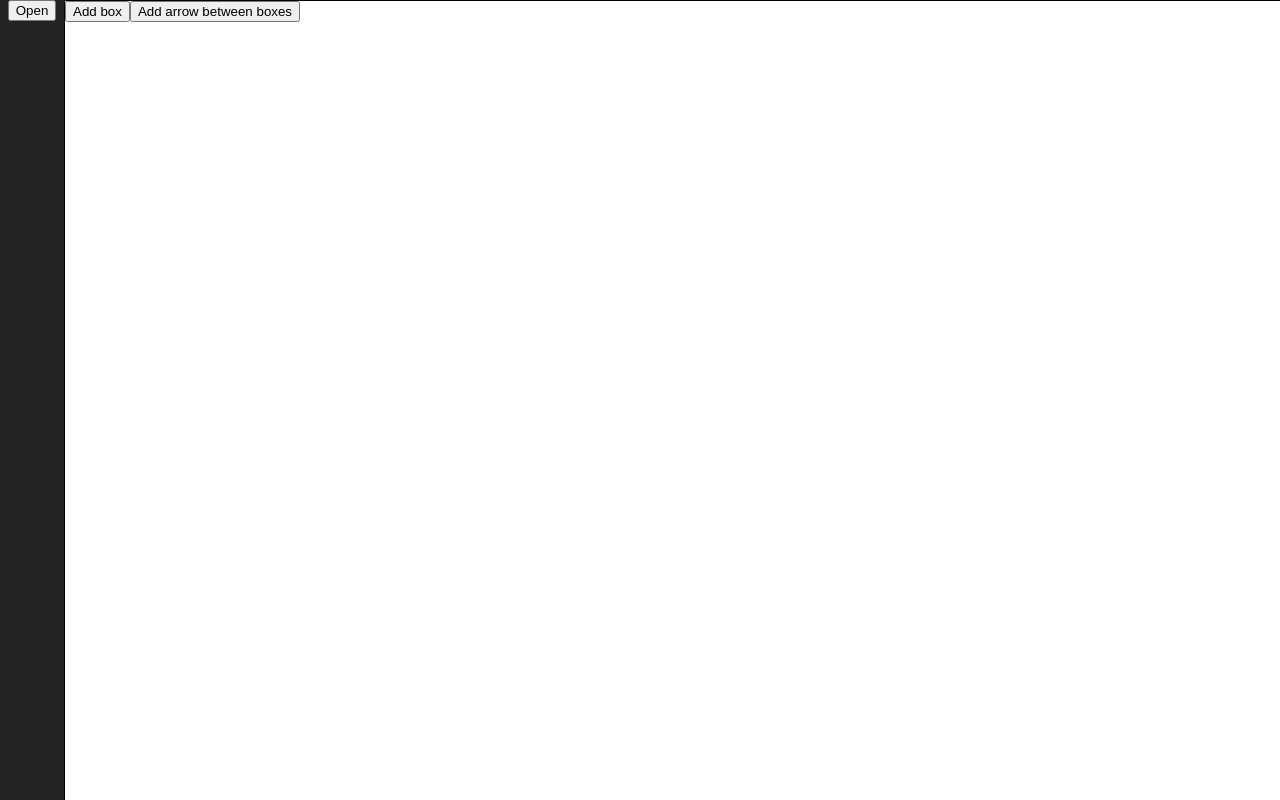
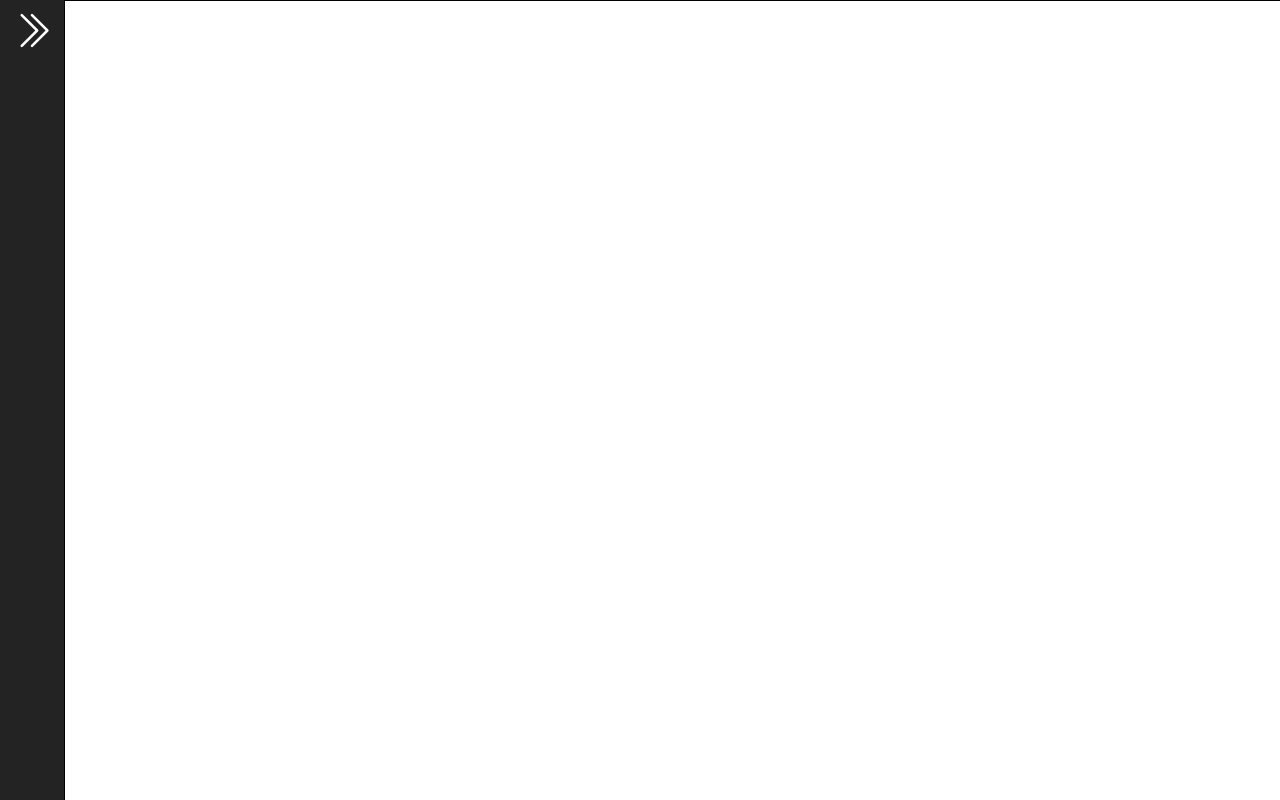
Before and after one commit to jacoobanderson/UML-Tool, a React (Create React App) app: page / in a window 1280 px wide. Built offline with nearby package versions, Linux system fonts and the light colour scheme.

Commit message:
Fix styling

```diff
--- a/src/components/canvas.js
+++ b/src/components/canvas.js
@@ -33,10 +33,8 @@ const onAddBtnClick = () => {
 
   return (
     <div className="mainContainer">
-      <SideNav setMargin={setMarginSideBar}/>
+      <SideNav setMargin={setMarginSideBar} addClassBox={onAddBtnClick} drawArrow={selectBoxes}/>
       <div className="container" style={{marginLeft: margin}}>
-        <button onClick={onAddBtnClick}>Add box</button>
-        <button onClick={selectBoxes}>Add arrow between boxes</button>
           {squareList}
           {arrowList}
       </div>
--- a/src/components/sideNav.css
+++ b/src/components/sideNav.css
@@ -6,9 +6,6 @@
     left: 0;
     background-color:#232323;
     transition: .5s ease;
-    display: flex;
-    flex-direction: column;
-    align-items: center;
 }
 
 .closeSideNav {
@@ -19,7 +16,24 @@
     left: 0;
     background-color:#232323;
     transition: .5s ease;
+}
+
+.sideBarItems {
+    margin-top: 10px;
+
+}
+
+.sideBarItemsOpen {
     display: flex;
     flex-direction: column;
     align-items: center;
+    height: 100%;
 }
+
+.sideBarItemsOpen button {
+    width: 70%;
+    height: 5%;
+    margin: 20px;
+    white-space: nowrap;
+    overflow: hidden;
+}
--- a/src/components/sideNav.js
+++ b/src/components/sideNav.js
@@ -1,4 +1,4 @@
-import React, { useState } from 'react'
+import React, { useEffect, useState } from 'react'
 import './sideNav.css'
 
 const SideNav = (props) => {
@@ -16,20 +16,33 @@ const SideNav = (props) => {
     }
 
     function OpenNavElement () {
-        setStyling('openSideNav')
+        useEffect(() => {
+            setStyling('openSideNav')
+        })
         return (
-            <button onClick={closeNav}>Close</button>
+            <div className="sideBarItemsOpen">
+                <button onClick={closeNav}>Close</button>
+                <button onClick={props.addClassBox}>Add class</button>
+                <button onClick={props.drawArrow}>Draw arrow</button>
+            </div>
         )
     }
 
     function ClosedNavElement () {
-        setStyling('closeSideNav')
+        useEffect(() => {
+            setStyling('closeSideNav')
+        })
         return (
-            <button onClick={openNav}>Open</button>
+            <div className="sideBarItems" onClick={openNav}>
+                <svg xmlns="http://www.w3.org/2000/svg" width="16" height="16" fill="white" className="bi bi-chevron-double-right" viewBox="0 0 16 25">
+                    <path fillRule="evenodd" d="M3.646 1.646a.5.5 0 0 1 .708 0l6 6a.5.5 0 0 1 0 .708l-6 6a.5.5 0 0 1-.708-.708L9.293 8 3.646 2.354a.5.5 0 0 1 0-.708z"/>
+                    <path fillRule="evenodd" d="M7.646 1.646a.5.5 0 0 1 .708 0l6 6a.5.5 0 0 1 0 .708l-6 6a.5.5 0 0 1-.708-.708L13.293 8 7.646 2.354a.5.5 0 0 1 0-.708z"/>
+                </svg>
+            </div>
         )
     }
   return (
-    <div className={styling}>{open ? <OpenNavElement className="closeSideNav"/> : <ClosedNavElement />}</div>
+    <div className={styling}>{open ? <OpenNavElement /> : <ClosedNavElement />}</div>
   )
 }
 
```
